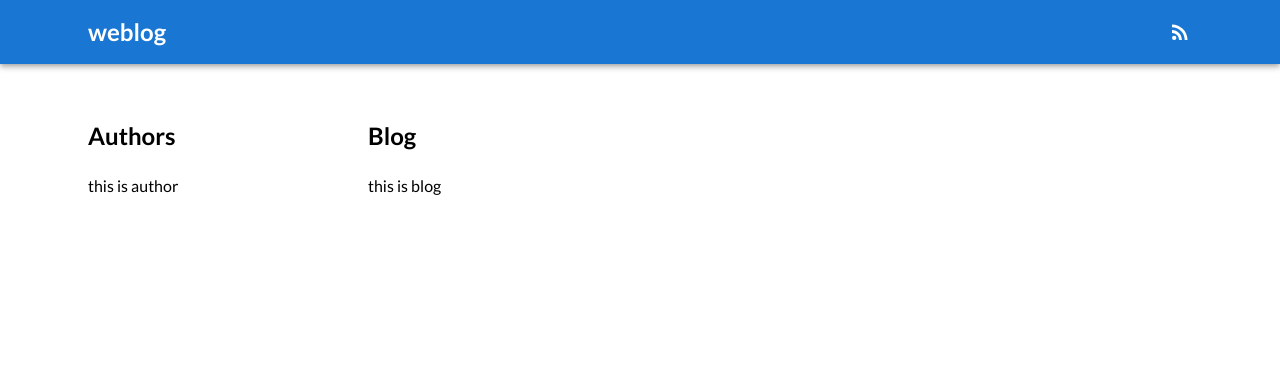
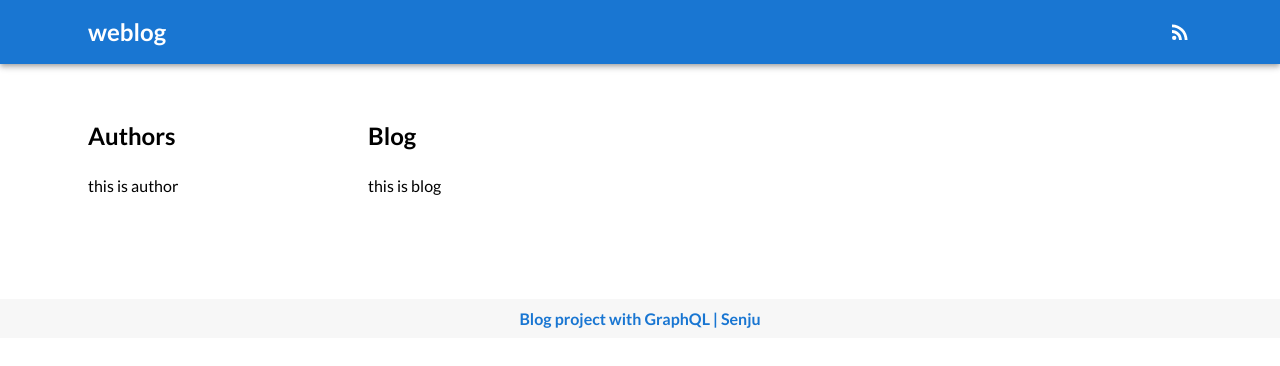
Before and after one commit to deaduchiha/simple-website, a React (Create React App) app: page / in a window 1280 px wide. Shown: the top 366 px of the page. Built offline with nearby package versions, Linux system fonts and the light colour scheme.

Commit message:
add footer component and wrap layout

```diff
--- a/src/App.jsx
+++ b/src/App.jsx
@@ -1,13 +1,13 @@
 import React from "react";
-import Header from "./components/layout/header/Header";
 import HomePage from "./components/home/HomePage";
-
+import Layout from "./components/layout/Layout";
 const App = () => {
   return (
-    <div>
-      <Header />
-      <HomePage />
-    </div>
+    <>
+      <Layout>
+        <HomePage />
+      </Layout>
+    </>
   );
 };
 
--- /dev/null
+++ b/src/components/layout/Layout.jsx
@@ -0,0 +1,17 @@
+import React from "react";
+
+// components
+import Header from "./header/Header";
+import Footer from "./footer/Footer";
+
+const Layout = ({ children }) => {
+  return (
+    <>
+      <Header />
+      {children}
+      <Footer />
+    </>
+  );
+};
+
+export default Layout;
--- a/src/components/layout/footer/Footer.jsx
+++ b/src/components/layout/footer/Footer.jsx
@@ -1,10 +1,22 @@
 import React from "react";
+import { Typography } from "@mui/material";
 
 const Footer = () => {
   return (
-    <div>
-      <span>Footer</span>
-    </div>
+    <footer>
+      <Typography
+        component="p"
+        variant="p"
+        bgcolor="#f7f7f7"
+        color="primary"
+        padding="10px"
+        textAlign="center"
+        mt={10}
+        fontWeight="700"
+      >
+        Blog project with GraphQL | Senju
+      </Typography>
+    </footer>
   );
 };
 
```
